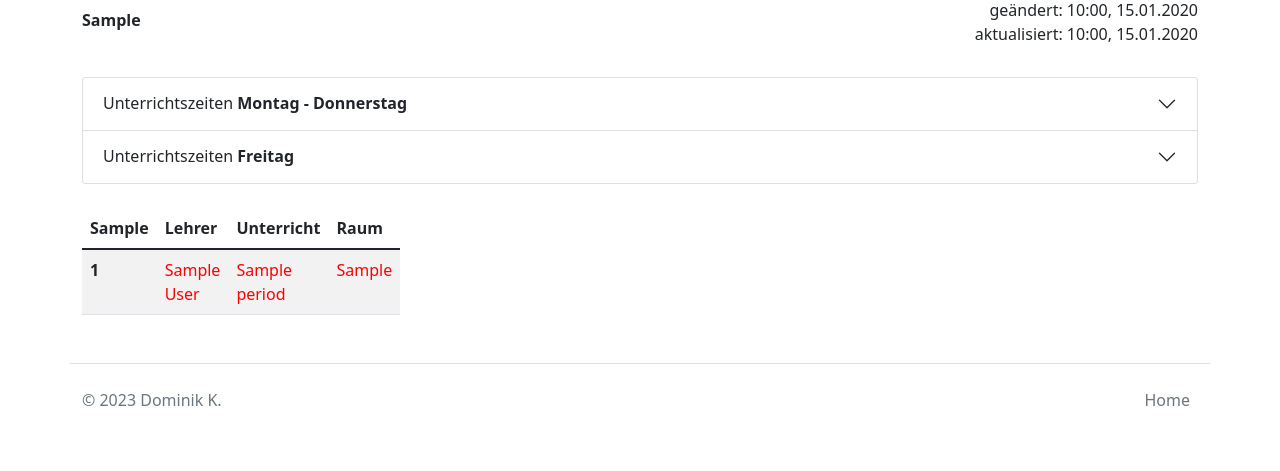
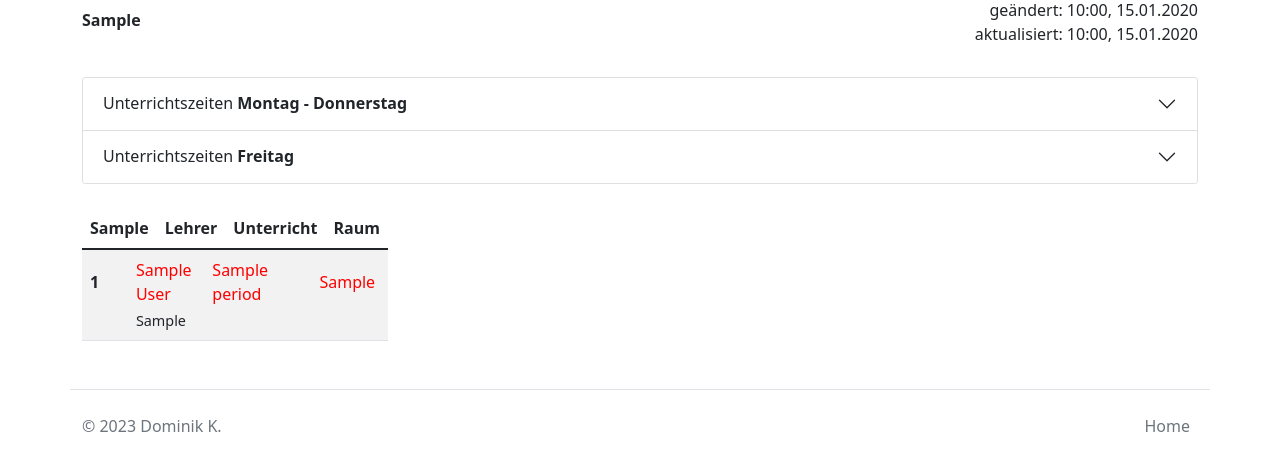
Before and after one commit to DominikKor/planplus, a Django app: template plan/templates/plan/plan.html in a window 1280 px wide. Shown: the part 178-649 px from the top of the page. Run offline with Django 4.2, Linux system fonts and the light colour scheme; the template is opened without the code that fills it: values that come from a table or form of the project are taken from there, others are empty; tables that the repository leaves empty hold one stand-in row (values such as "Sample post"); parts of the project's set-up code (start-up, migrations or seed data) failed here and were passed over.

Commit message:
add change info text to plan

```diff
--- a/plan/static/style.css
+++ b/plan/static/style.css
@@ -50,3 +50,50 @@ td a, th a {
 #timetableAccordion {
     margin-top: 15px;
 }
+
+.change-info {
+    font-size: 0.9em;
+}
+
+.change-info td {
+    padding: 2px 8px 8px 8px;
+}
+
+table {
+    border-collapse: collapse;
+    width: 100%;
+}
+
+table td, table th {
+    width: 20%;
+    text-align: left;
+    padding: 8px;
+}
+
+table .col-number-title, .col-number {
+    width: 15%;
+}
+
+table .col-teacher-title, .col-teacher {
+    width: 25%;
+}
+
+table .col-subject-title, .col-subject {
+    width: 35%;
+}
+
+table .col-room-title, .col-room {
+    width: 25%;
+}
+
+#outer-table > tbody > tr:not(.no-entries) > td {
+    padding: 0;
+}
+
+tr.has-info-text tr:not(.change-info) td {
+    padding-bottom: 2px;
+}
+
+tr.has-info-text tr:not(.change-info) th {
+    padding-bottom: 2px;
+}
--- a/plan/templates/plan/plan.html
+++ b/plan/templates/plan/plan.html
@@ -13,10 +13,10 @@
                     <h3>Plan für {{ source }} <b>{{ table_head }}</b></h3>
                 {% endif %}
                 {% if plan %}
-                    <table class="table table-striped">
+                    <table class="table table-striped" id="outer-table">
                         <thead>
                         <tr>
-                            <th scope="col">
+                            <th scope="col" class="col-number-title">
                                 {% if plan.cls %}
                                     <a href="{% url "plan:class" plan.cls %}">{{ plan.cls }}</a>
                                 {% else %}
@@ -26,9 +26,9 @@
                             {% if not plan.cls %}
                                 <th scope="col">Klasse</th>
                             {% endif %}
-                            <th scope="col">Lehrer</th>
-                            <th scope="col">Unterricht</th>
-                            <th scope="col">Raum</th>
+                            <th scope="col" class="col-teacher-title">Lehrer</th>
+                            <th scope="col" class="col-subject-title">Unterricht</th>
+                            <th scope="col" class="col-room-title">Raum</th>
                         </tr>
                         </thead>
                         <tbody>
@@ -36,7 +36,7 @@
                             {% for period in plan.periods.all %}
                                 {% include "plan/tablerow.html" %}
                             {% empty %}
-                                <tr>
+                                <tr class="no-entries">
                                     <th scope="row">-</th>
                                     <td colspan="3">Keine Einträge</td>
                                 </tr>
--- a/plan/templates/plan/tablerow.html
+++ b/plan/templates/plan/tablerow.html
@@ -1,5 +1,8 @@
-<tr {% if period.is_cancelled %}class="table-danger"{% endif %}>
-    <th scope="row">{{ period.number }}</th>
+<tr class="{% if period.is_cancelled %}table-danger{% endif %} {% if period.change_info %}has-info-text{% endif %}">
+    <td colspan="99">
+        <table>
+            <tr>
+                <th scope="row" class="col-number">{{ period.number }}</th>
 
                 {% if not plan.cls %}
                     <td>
@@ -9,23 +12,46 @@
                     </td>
                 {% endif %}
 
-    <td {% if period.is_substituted %}class="red"{% endif %}>
+                <td class="col-teacher {% if period.is_substituted %}red{% endif %}">
+                    {% if period.is_cancelled %}
+                        Fällt aus
+                    {% else %}
+                        {% if period.teacher %}
                             <a href="{% url "plan:teacher" period.teacher.short_name %}">
                                 {{ period.teacher.short_name }}
                             </a>
+                        {% else %}
+                            ---
+                        {% endif %}
+                    {% endif %}
                 </td>
 
-    <td {% if period.is_subject_changed %}class="red"{% endif %}>
-        {{ period.subject }}
+                <td  class="col-subject {% if period.is_subject_changed %}red{% endif %}">
+                    {% if not period.is_cancelled %}
+                        {{ period.subject|default:"---" }}
+                    {% endif %}
                 </td>
 
-    <td {% if period.is_cancelled or period.is_room_changed %}class="red"{% endif %}>
-        {% if period.is_cancelled %}
-            Fällt aus
-        {% else %}
+                <td class="col-room {% if period.is_cancelled or period.is_room_changed %}red{% endif %}">
+                    {% if not period.is_cancelled %}
+                        {% if period.room %}
                             <a href="{% url "plan:room" period.room %}">
                                 {{ period.room }}
                             </a>
+                        {% else %}
+                            ---
+                        {% endif %}
                     {% endif %}
                 </td>
             </tr>
+            {% if period.change_info %}
+                <tr class="change-info">
+                    <td class="col-number"></td>
+                    <td colspan="99">
+                        {{ period.change_info }}
+                    </td>
+                </tr>
+            {% endif %}
+        </table>
+    </td>
+</tr>
```
Also changed, not shown: plan/templates/plan/OLD_periods.html (deleted, +0 -41 lines), plan/views.py (+29 -1 lines), scripts/get_plan_xml.py (+22 -9 lines). Lines whose indentation alone changed are shown as unchanged.
